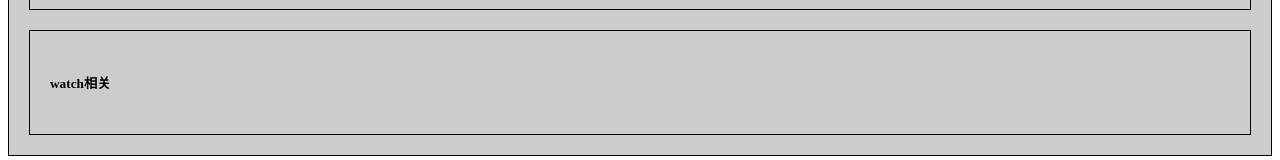
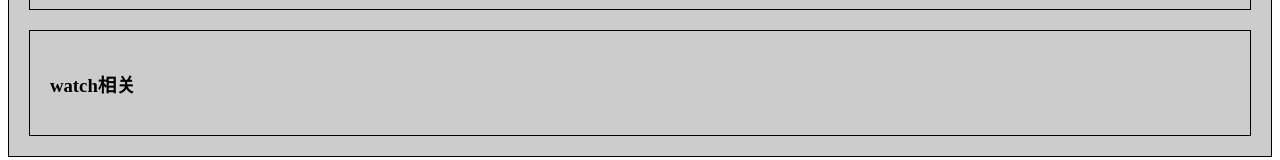
Before and after one commit to xiaodongxier/vue3_vite_ts_202401, a Vue app: page / in a window 1280 px wide. Shown: the part 654-814 px from the top of the page. Built offline with nearby package versions, Linux system fonts and the light colour scheme.

Commit message:
note-sync syncing

```diff
--- a/src/components/watch.vue
+++ b/src/components/watch.vue
@@ -1,6 +1,6 @@
 <template>
   <div class="child-wrap">
-    <h5>{{title}}</h5>
+    <h3>{{title}}</h3>
 
 
 
```
